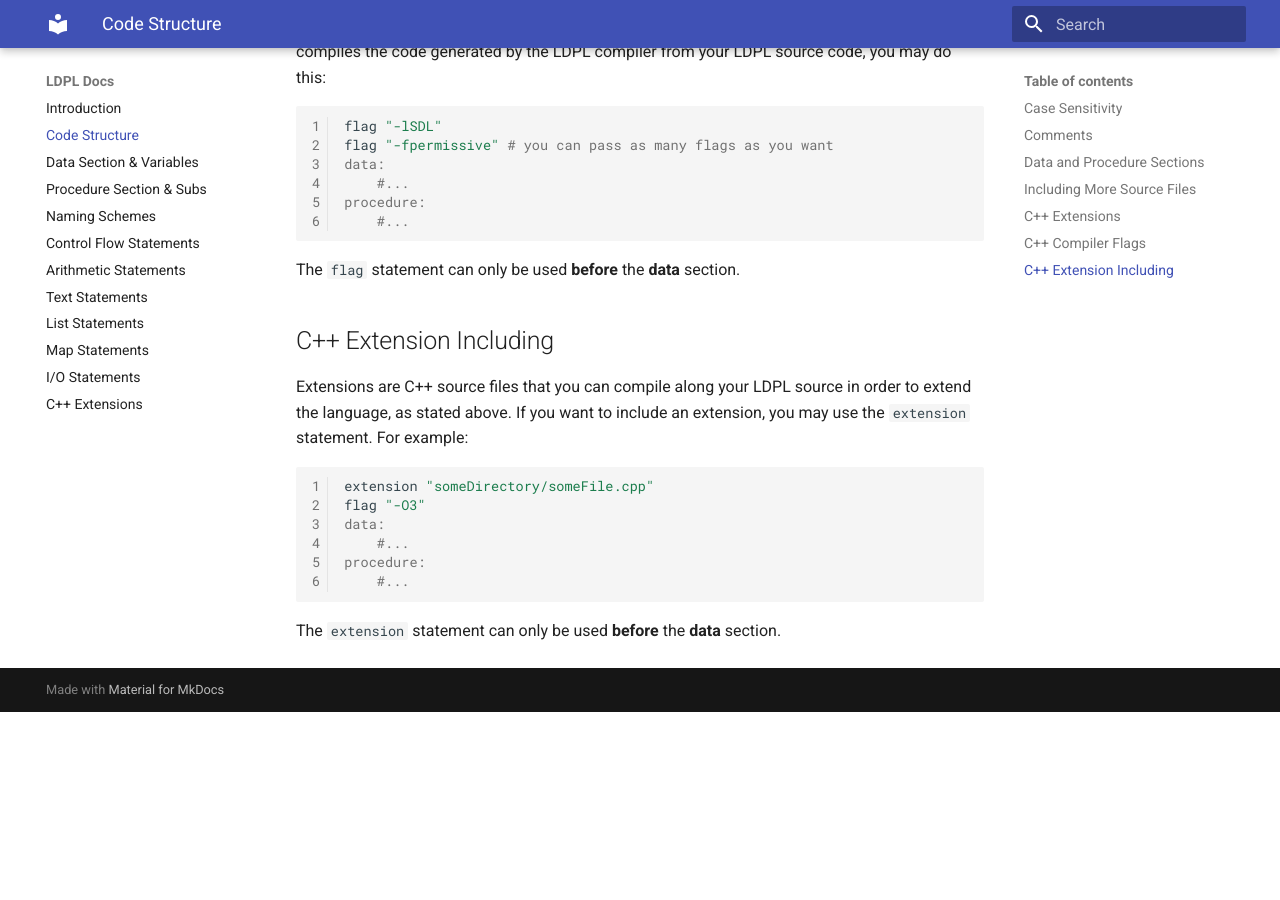
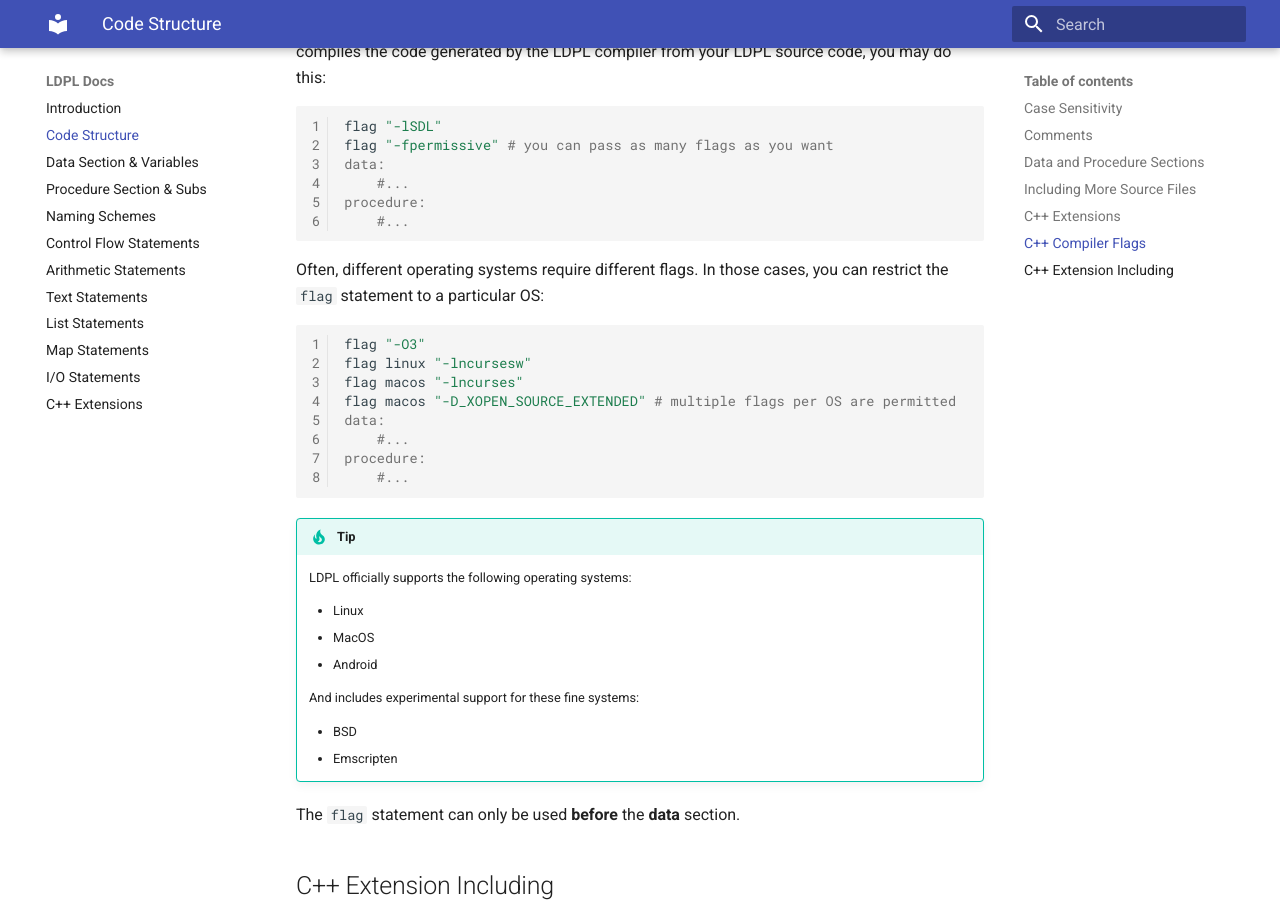
Before and after one commit to Lartu/ldpl, an MkDocs documentation site: the page built from docs/structure.md, in a window 1280 px wide and 900 px high, scrolled down 2343 px. Built offline with MkDocs 1.6.1 and Material for MkDocs 9.7.7, drawn with Linux system fonts in a browser that asks for light colours; before the commit the page ends 3055 px from its top, so only the background shows below that.

Commit message:
Document per-os `flag` option.

```diff
--- a/docs/structure.md
+++ b/docs/structure.md
@@ -112,6 +112,31 @@ source code, you may do this:
     procedure:
         #...
 
+Often, different operating systems require different flags. In those cases,
+you can restrict the `flag` statement to a particular OS:
+
+    :::coffeescript
+    flag "-O3"
+    flag linux "-lncursesw"
+    flag macos "-lncurses"
+    flag macos "-D_XOPEN_SOURCE_EXTENDED" # multiple flags per OS are permitted
+    data:
+        #...
+    procedure:
+        #...
+
+!!! tip
+    LDPL officially supports the following operating systems:
+
+    - Linux
+    - MacOS
+    - Android
+
+    And includes experimental support for these fine systems:
+
+    - BSD
+    - Emscripten
+
 The `flag` statement can only be used **before** the **data** section.
 
 ## C++ Extension Including
```
